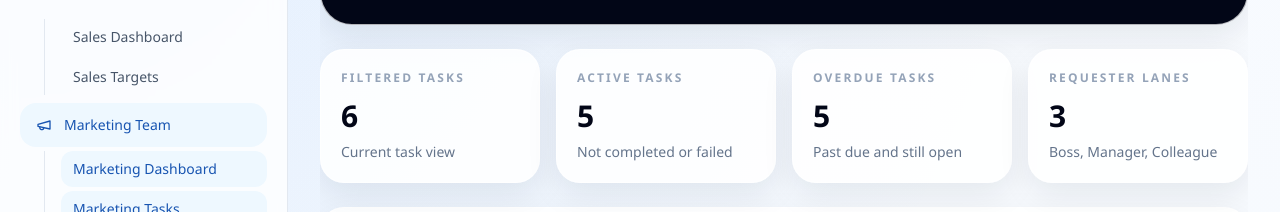
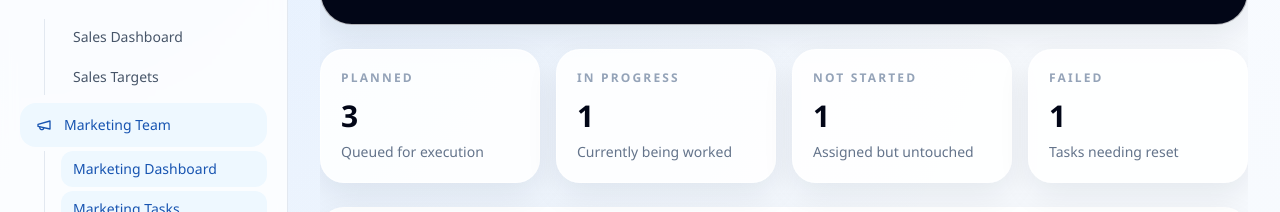
Before and after one commit to dphung88/hb-execution-os, a Next.js app: page /marketing-performance/tasks in a window 1280 px wide. Shown: the part 273-485 px from the top of the page. Built offline with nearby package versions, Linux system fonts and the light colour scheme; no server answers; the database is empty.

Commit message:
Update marketing task summary states

```diff
--- a/components/marketing/marketing-tasks-workspace.tsx
+++ b/components/marketing/marketing-tasks-workspace.tsx
@@ -42,6 +42,10 @@ export function MarketingTasksWorkspace({ tasks, source, searchParams }: Marketi
     return ownerMatches && statusMatches && requesterMatches;
   });
 
+  const plannedTasks = filteredTasks.filter((task) => normalize(task.status) === "planned").length;
+  const inProgressTasks = filteredTasks.filter((task) => normalize(task.status) === "in progress").length;
+  const notStartedTasks = filteredTasks.filter((task) => normalize(task.status) === "not started").length;
+  const failedTasks = filteredTasks.filter((task) => normalize(task.status) === "failed").length;
   const overdueTasks = filteredTasks.filter((task) => new Date(task.dueDate) < new Date("2025-03-20") && task.status !== "Completed");
   const activeTasks = filteredTasks.filter((task) => !["Completed", "Failed"].includes(task.status));
   const reviewerGroups = Array.from(
@@ -108,10 +112,10 @@ export function MarketingTasksWorkspace({ tasks, source, searchParams }: Marketi
 
       <section className="grid gap-4 md:grid-cols-2 xl:grid-cols-4">
         {[
-          { label: "Filtered tasks", value: String(filteredTasks.length), note: "Current task view" },
-          { label: "Active tasks", value: String(activeTasks.length), note: "Not completed or failed" },
-          { label: "Overdue tasks", value: String(overdueTasks.length), note: "Past due and still open" },
-          { label: "Requester lanes", value: String(reviewerGroups.length), note: "Boss, Manager, Colleague" },
+          { label: "Planned", value: String(plannedTasks), note: "Queued for execution" },
+          { label: "In progress", value: String(inProgressTasks), note: "Currently being worked" },
+          { label: "Not started", value: String(notStartedTasks), note: "Assigned but untouched" },
+          { label: "Failed", value: String(failedTasks), note: "Tasks needing reset" },
         ].map((card) => (
           <div key={card.label} className="rounded-3xl border border-white/70 bg-white/85 p-5 shadow-panel">
             <p className="text-xs font-semibold uppercase tracking-[0.18em] text-slate-400">{card.label}</p>
```
